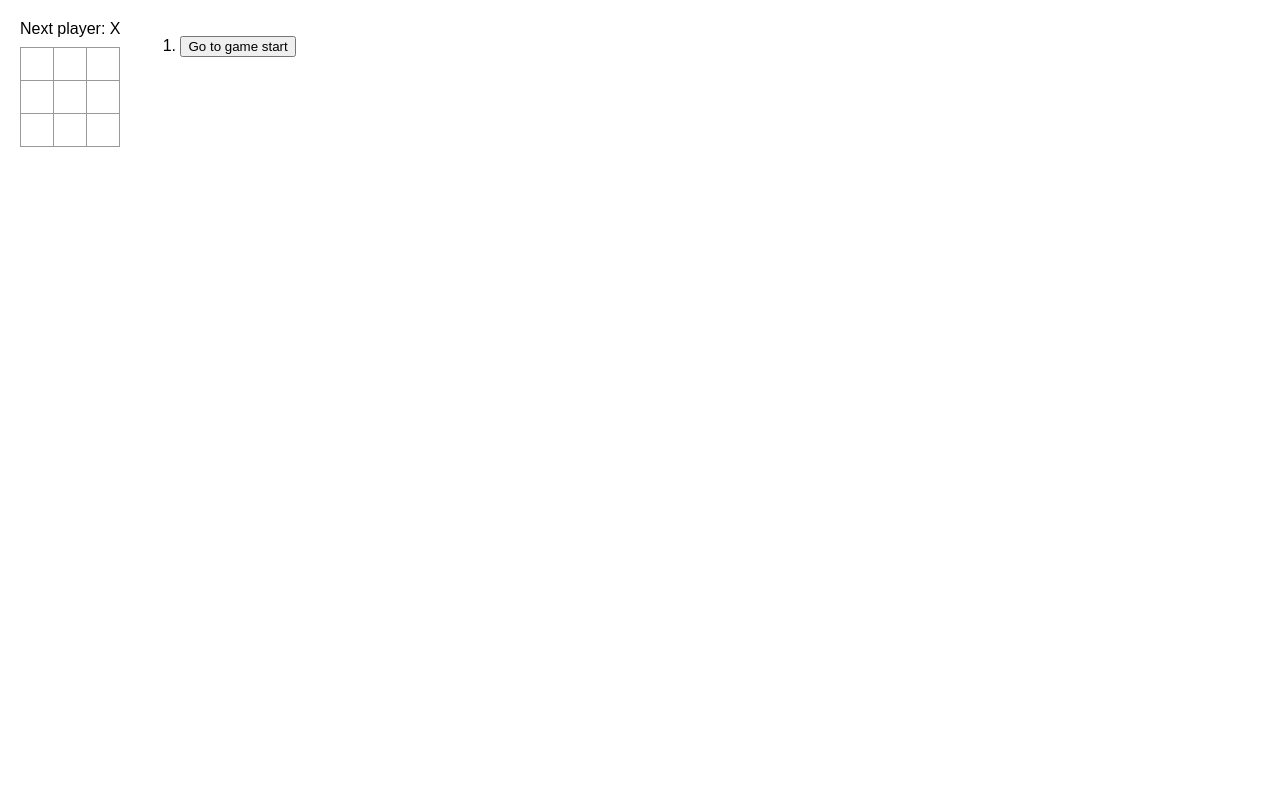
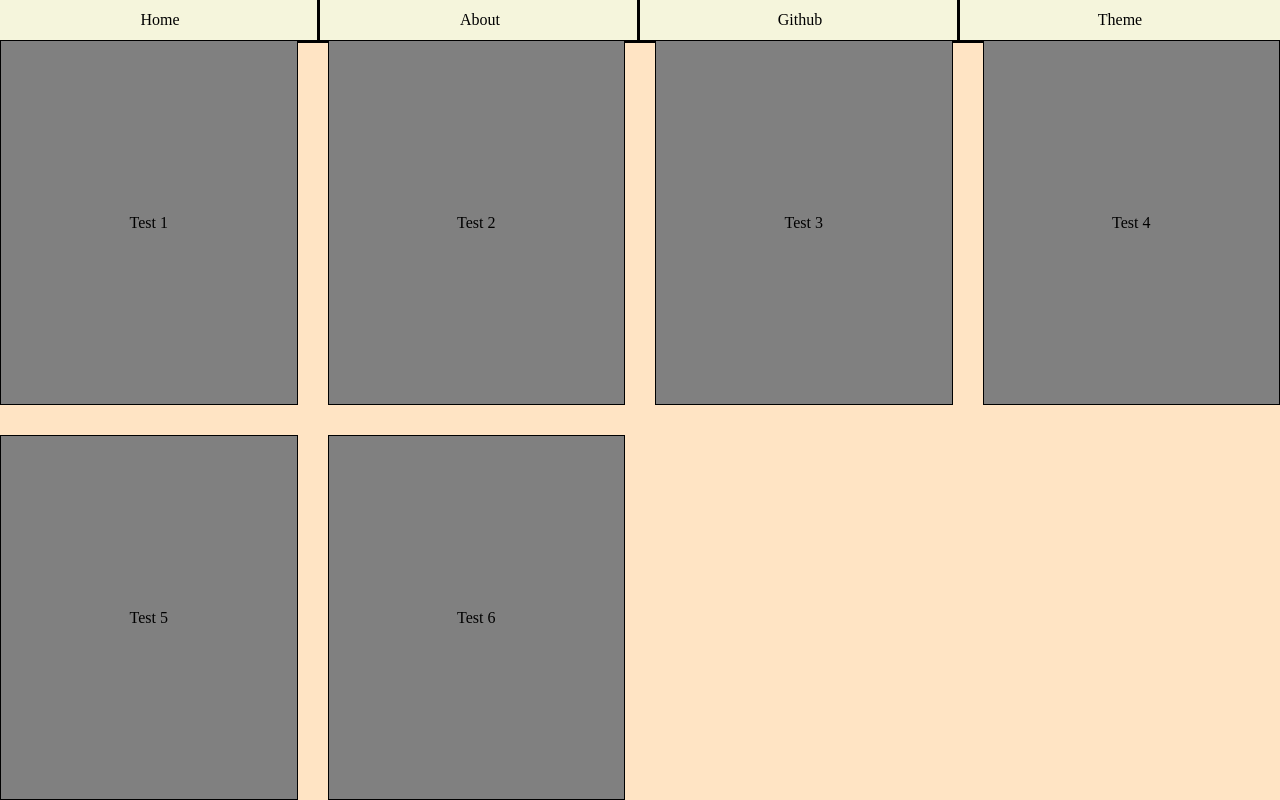
Before and after one commit to JMSJoseph/ReactWebpage, a React (Vite) app: page / in a window 1280 px wide. Built offline with nearby package versions, Linux system fonts and the light colour scheme.

Commit message:
Ugly UI that I'm still building out, I think im going for a trello-like postboard

```diff
--- /dev/null
+++ b/src/css/MainPage.module.css
@@ -0,0 +1,14 @@
+.mainPage {
+    width: 100%;
+    height: 100vh;
+}
+
+.top {
+    width: 100%;
+    height: 5%;
+}
+
+.pageContent {
+    width: 100%;
+    height: 95%;
+}
--- /dev/null
+++ b/src/css/Navbar.module.css
@@ -0,0 +1,20 @@
+.navbar {
+    display: flex;
+    list-style: none;
+    width: 100%;
+    padding: 0;
+    margin: 0;
+    height: 100%;
+
+}
+
+.navbar li {
+    flex: 1;
+    text-align: center;
+    align-content: center;
+    background-color: beige;
+    height: 100%;
+    outline-color: black;
+    outline-width: 3px;
+    outline-style: solid;
+}
--- /dev/null
+++ b/src/css/Posts.module.css
@@ -0,0 +1,19 @@
+.posts {
+    display: grid;
+    grid-template-columns: repeat(4, 1fr);
+    grid-auto-rows: 1fr;
+    gap: 30px;
+    list-style: none;
+    width: 100%;
+    padding: 0;
+    margin: 0;
+    height: 100%;
+}
+
+.posts li {
+    text-align: center;
+    align-content: center;
+    background-color: gray;
+    box-sizing: border-box;
+    border: 1px solid black;
+}
--- a/src/css/index.css
+++ b/src/css/index.css
@@ -1,90 +1,6 @@
-* {
-    box-sizing: border-box;
-  }
-
-  body {
-    font-family: sans-serif;
-    margin: 20px;
+html, body, #root {
+    margin: 0;
+    background-color: bisque;
+    min-height: 100vh;
     padding: 0;
-  }
-
-  h1 {
-    margin-top: 0;
-    font-size: 22px;
-  }
-
-  h2 {
-    margin-top: 0;
-    font-size: 20px;
-  }
-
-  h3 {
-    margin-top: 0;
-    font-size: 18px;
-  }
-
-  h4 {
-    margin-top: 0;
-    font-size: 16px;
-  }
-
-  h5 {
-    margin-top: 0;
-    font-size: 14px;
-  }
-
-  h6 {
-    margin-top: 0;
-    font-size: 12px;
-  }
-
-  code {
-    font-size: 1.2em;
-  }
-
-  ul {
-    padding-inline-start: 20px;
-  }
-
-  * {
-    box-sizing: border-box;
-  }
-
-  body {
-    font-family: sans-serif;
-    margin: 20px;
-    padding: 0;
-  }
-
-  .square {
-    background: #fff;
-    border: 1px solid #999;
-    float: left;
-    font-size: 24px;
-    font-weight: bold;
-    line-height: 34px;
-    height: 34px;
-    margin-right: -1px;
-    margin-top: -1px;
-    padding: 0;
-    text-align: center;
-    width: 34px;
-  }
-
-  .board-row:after {
-    clear: both;
-    content: '';
-    display: table;
-  }
-
-  .status {
-    margin-bottom: 10px;
-  }
-  .game {
-    display: flex;
-    flex-direction: row;
-  }
-
-  .game-info {
-    margin-left: 20px;
-  }
+}
--- a/src/tsx/App.tsx
+++ b/src/tsx/App.tsx
@@ -1,133 +1,16 @@
 import { useState } from 'react'
 import '../css/App.css'
+import MainPage from './pages/MainPage'
 
-interface SquareProps {
-    value: string | null;
-    onSquareClick: () => void;
-}
 
-function Square( {value, onSquareClick} : SquareProps) {
-    return <button className="square" onClick = {onSquareClick}>{value}</button>
-}
 
-interface BoardProps {
-    xIsNext : boolean
-    squares: (string | null)[]
-    onPlay: (nextSquares: (string | null)[]) => void;
-}
-
-function Board( {xIsNext, squares, onPlay} : BoardProps) {
-    const winner: string | null = calculateWinner(squares)
-    let status: string;
-    if (winner) {
-        status = "Winner: " + winner;
-    }
-    else {
-        status = "Next player: " + (xIsNext ? "X" : "O");
-    }
-
-    function handleClick(i: number) : void {
-        if(squares[i] || calculateWinner(squares)) {
-            return
-        }
-        const nextSquares: (string|null)[] = squares.slice()
-        if(xIsNext) {
-            nextSquares[i] = "X"
-        }
-        else {
-            nextSquares[i] = "O"
-        }
-        onPlay(nextSquares);
-    }
-    return (
-    <>
-        <div className="status">{status}</div>
-        <div className="board-row">
-            <Square value={squares[0]} onSquareClick={() => handleClick(0)}></Square>
-            <Square value={squares[1]} onSquareClick={() => handleClick(1)}></Square>
-            <Square value={squares[2]} onSquareClick={() => handleClick(2)}></Square>
-        </div>
-        <div className="board-row">
-            <Square value={squares[3]} onSquareClick={() => handleClick(3)}></Square>
-            <Square value={squares[4]} onSquareClick={() => handleClick(4)}></Square>
-            <Square value={squares[5]} onSquareClick={() => handleClick(5)}></Square>
-        </div>
-        <div className="board-row">
-            <Square value={squares[6]} onSquareClick={() => handleClick(6)}></Square>
-            <Square value={squares[7]} onSquareClick={() => handleClick(7)}></Square>
-            <Square value={squares[8]} onSquareClick={() => handleClick(8)}></Square>
-        </div>
-    </>
-    );
-}
-
-function Game() {
-    const [history, setHistory] = useState<(string | null)[][]>([Array(9).fill(null)]);
-    const [currentMove, setCurrentMove] = useState(0)
-    const xIsNext = currentMove % 2 === 0
-    const currentSquares: (string | null)[] = history[currentMove]
-
-    function handlePlay(nextSquares: (string | null)[]) {
-        const nextHistory = [...history.slice(0, currentMove + 1), nextSquares]
-        setHistory(nextHistory)
-        setCurrentMove(nextHistory.length - 1)
-    }
-
-    function jumpTo(nextMove: number) {
-        setCurrentMove(nextMove)
-    }
-
-    const moves = history.map((squares, move) =>  {
-        let description: string;
-        if (move > 0) {
-            description = 'Go to move #' + move
-        }
-        else {
-            description = 'Go to game start'
-        }
-        return (
-            <li key={move}>
-                <button onClick={() => jumpTo(move)}>{description}</button>
-            </li>
-        )
-    })
-
-    return (
-        <div className="game">
-            <div className="game-board">
-                <Board xIsNext={xIsNext} squares = {currentSquares} onPlay = {handlePlay}></Board>
-            </div>
-            <div className="game-info">
-                <ol>{moves}</ol>
-            </div>
-        </div>
-    )
-}
-
-function calculateWinner(squares: (string | null)[]) : null | string {
-    const lines = [
-        [0, 1, 2],
-        [3, 4, 5],
-        [6, 7, 8],
-        [0, 3, 6],
-        [1, 4, 7],
-        [2, 5, 8],
-        [0, 4, 8],
-        [2, 4, 6]
-    ];
-    for (let i:number = 0; i < lines.length; i++) {
-        const [a,b,c] = lines[i];
-        if (squares[a] && squares[a] === squares[b] && squares[a] === squares[c]) {
-            return squares[a]
-        }
-    }
-    return null
-}
 
 function App() {
-    return <div>
-        <Game></Game>
-    </div>
+    return (
+        <>
+            <MainPage></MainPage>
+        </>
+    )
 }
 
 
--- /dev/null
+++ b/src/tsx/components/Navbar.tsx
@@ -0,0 +1,17 @@
+import { useState } from 'react'
+import styles from '../../css/Navbar.module.css'
+
+function Navbar() {
+    return (
+        <ul className={styles.navbar}>
+            <li>Home</li>
+            <li>About</li>
+            <li>Github</li>
+            <li>Theme</li>
+        </ul>
+    )
+}
+
+
+
+export default Navbar
--- /dev/null
+++ b/src/tsx/components/Posts.tsx
@@ -0,0 +1,19 @@
+import { useState } from 'react'
+import styles from '../../css/Posts.module.css'
+
+function Posts() {
+    return (
+        <ul className={styles.posts}>
+            <li>Test 1</li>
+            <li>Test 2</li>
+            <li>Test 3</li>
+            <li>Test 4</li>
+            <li>Test 5</li>
+            <li>Test 6</li>
+        </ul>
+    )
+}
+
+
+
+export default Posts
--- /dev/null
+++ b/src/tsx/pages/MainPage.tsx
@@ -0,0 +1,21 @@
+import { useState } from 'react'
+import styles from '../../css/MainPage.module.css'
+import Navbar from '../components/Navbar'
+import Posts from '../components/Posts'
+
+function MainPage() {
+    return (
+        <div className={styles.mainPage}>
+            <div className={styles.top}>
+                <Navbar></Navbar>
+            </div>
+            <div className={styles.pageContent}>
+                <Posts></Posts>
+            </div>
+        </div>
+    )
+}
+
+
+
+export default MainPage
```
